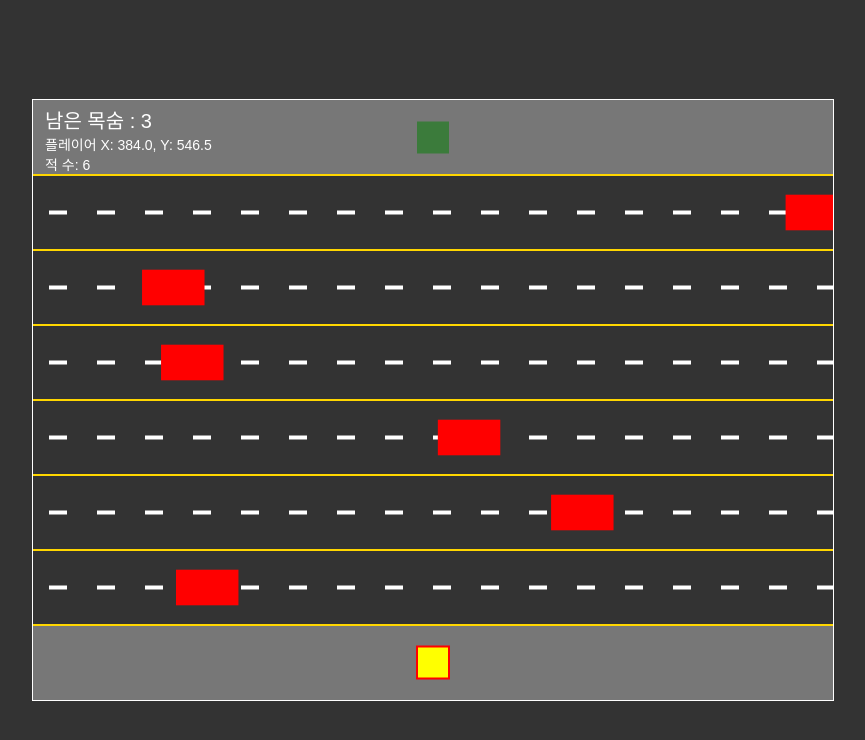
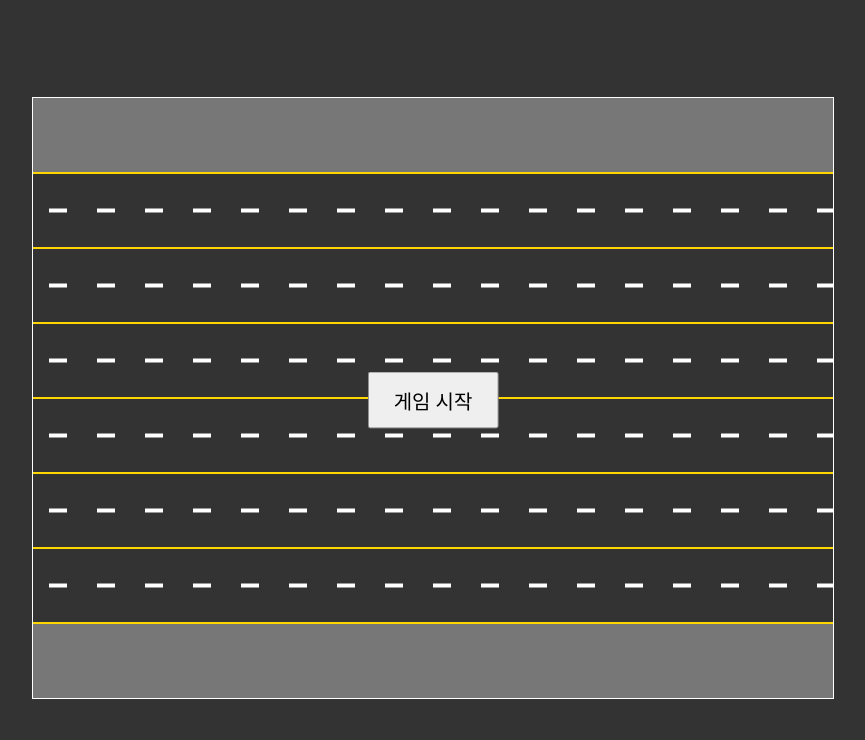
Before and after one commit to kkory123/my-game, a plain HTML site: page index.html in a window 1280 px wide. Shown: the whole page, without its empty margins (207-1072 px from the left). Drawn offline with Linux system fonts and the light colour scheme.

Commit message:
로비 화면 제작_1

```diff
--- a/index.html
+++ b/index.html
@@ -8,6 +8,14 @@
     <script src="script.js" defer></script>
   </head>
   <body>
-    <canvas id="game" width="800" height="600"></canvas>
+    <main>
+      <section id="lobby-screen" class="screen">
+        <canvas id="lobby" width="800" height="600"></canvas>
+        <button id="start-btn" type="button">게임 시작</button>
+      </section>
+      <section id="game-screen" class="screen">
+        <canvas id="game" width="800" height="600"></canvas>
+      </section>
+    </main>
   </body>
 </html>
--- a/script.js
+++ b/script.js
@@ -4,6 +4,11 @@ console.log("게임 스크립트 실행 확인");
 const canvas = document.getElementById("game");
 // 캔버스에 2D 그림을 그리는 도구를 가져옵니다.
 const ctx = canvas.getContext("2d");
+const lobbyCanvas = document.getElementById("lobby");
+const lobbyCtx = lobbyCanvas.getContext("2d");
+const lobbyScreen = document.getElementById("lobby-screen");
+const gameScreen = document.getElementById("game-screen");
+const startButton = document.getElementById("start-btn");
 
 // 장애물 속도 설정 (픽셀/프레임)
 const obstacleMinSpeed = 8;
@@ -49,7 +54,7 @@ const keys = {};
 let playerOffsetX = 0;
 let playerOffsetY = 0;
 let previousFrameTime = 0;
-let gameState = "playing";
+let gameState = "lobby";
 let lives = startingLives;
 
 // 두 사각형이 가로와 세로 방향 모두에서 겹치는지 확인합니다.
@@ -127,6 +132,43 @@ function resetGame() {
   gameState = "playing";
 }
 
+function drawBackground(context, targetCanvas) {
+  const roadHeight = targetCanvas.height / 8;
+
+  // 화면 전체를 초록색 들판으로 채웁니다.
+  context.fillStyle = "#4caf50";
+  context.fillRect(0, 0, targetCanvas.width, targetCanvas.height);
+
+  // 화면 아래쪽 1/8과 위쪽 1/8을 회색 길로 그립니다.
+  context.fillStyle = "#777";
+  context.fillRect(0, targetCanvas.height - roadHeight, targetCanvas.width, roadHeight);
+  context.fillRect(0, 0, targetCanvas.width, roadHeight);
+
+  // 장애물이 다니는 여섯 레인을 짙은 회색으로 칠합니다.
+  context.fillStyle = "#333";
+  context.fillRect(0, roadHeight, targetCanvas.width, roadHeight * 6);
+
+  // 레인 경계를 얇은 노란색 선으로 표시합니다.
+  context.strokeStyle = "#ffd600";
+  context.lineWidth = 2;
+  for (let laneEdge = 1; laneEdge <= 7; laneEdge += 1) {
+    const y = laneEdge * roadHeight;
+    context.beginPath();
+    context.moveTo(0, y);
+    context.lineTo(targetCanvas.width, y);
+    context.stroke();
+  }
+
+  // 각 레인 중앙에 일정한 간격으로 흰색 도로 표시를 그립니다.
+  context.fillStyle = "white";
+  for (let lane = 2; lane <= 7; lane += 1) {
+    const markerY = (lane - 0.5) * roadHeight - 2;
+    for (let x = 16; x < targetCanvas.width; x += 48) {
+      context.fillRect(x, markerY, 18, 4);
+    }
+  }
+}
+
 function drawScene(deltaTime) {
   const roadHeight = canvas.height / 8;
   const destinationX = (canvas.width - destinationSize) / 2;
@@ -195,40 +237,7 @@ function drawScene(deltaTime) {
     }
   }
 
-  // 화면 전체를 초록색 들판으로 채웁니다.
-  ctx.fillStyle = "#4caf50";
-  ctx.fillRect(0, 0, canvas.width, canvas.height);
-
-  // 화면 아래쪽 1/8을 회색 길로 그립니다.
-  ctx.fillStyle = "#777";
-  ctx.fillRect(0, canvas.height - roadHeight, canvas.width, roadHeight);
-
-  // 화면 위쪽 1/8을 회색 길로 그립니다.
-  ctx.fillRect(0, 0, canvas.width, roadHeight);
-
-  // 장애물이 다니는 여섯 레인을 짙은 회색으로 칠합니다.
-  ctx.fillStyle = "#333";
-  ctx.fillRect(0, roadHeight, canvas.width, roadHeight * 6);
-
-  // 레인 경계를 얇은 노란색 선으로 표시합니다.
-  ctx.strokeStyle = "#ffd600";
-  ctx.lineWidth = 2;
-  for (let laneEdge = 1; laneEdge <= 7; laneEdge += 1) {
-    const y = laneEdge * roadHeight;
-    ctx.beginPath();
-    ctx.moveTo(0, y);
-    ctx.lineTo(canvas.width, y);
-    ctx.stroke();
-  }
-
-  // 각 레인 중앙에 일정한 간격으로 흰색 도로 표시를 그립니다.
-  ctx.fillStyle = "white";
-  for (let lane = 2; lane <= 7; lane += 1) {
-    const markerY = (lane - 0.5) * roadHeight - 2;
-    for (let x = 16; x < canvas.width; x += 48) {
-      ctx.fillRect(x, markerY, 18, 4);
-    }
-  }
+  drawBackground(ctx, canvas);
 
   // 화면 왼쪽 위에 남은 목숨을 흰 글씨로 표시합니다.
   ctx.fillStyle = "white";
@@ -292,6 +301,13 @@ function drawScene(deltaTime) {
   }
 }
 
+drawBackground(lobbyCtx, lobbyCanvas);
+startButton.addEventListener("click", () => {
+  lobbyScreen.style.display = "none";
+  gameScreen.style.display = "block";
+  resetGame();
+});
+
 function animate(frameTime) {
   // 프레임 간격을 제한해 탭 전환 후에도 플레이어가 갑자기 튀지 않게 합니다.
   const deltaTime =
--- a/style.css
+++ b/style.css
@@ -15,3 +15,22 @@ canvas {
   max-width: 100%;
   height: auto;
 }
+
+.screen {
+  position: relative;
+}
+
+#game-screen {
+  display: none;
+}
+
+#start-btn {
+  position: absolute;
+  top: 50%;
+  left: 50%;
+  transform: translate(-50%, -50%);
+  padding: 12px 24px;
+  font: inherit;
+  font-size: 20px;
+  cursor: pointer;
+}
```
